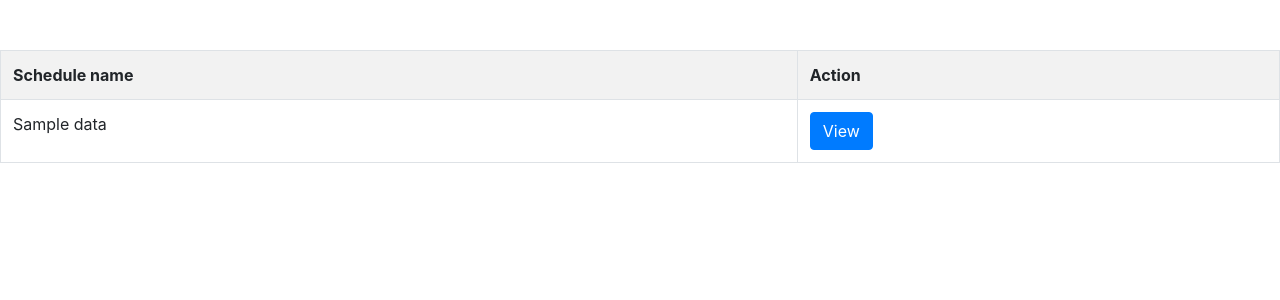
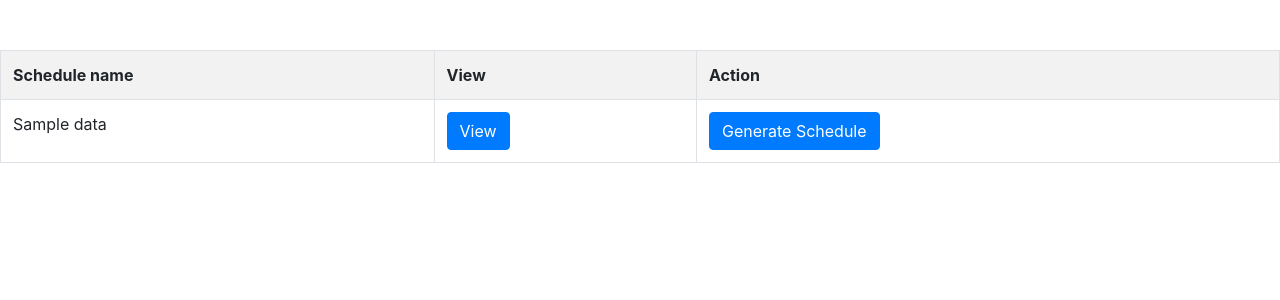
Before and after one commit to jamescndubuisi/roaster, a Django app: template templates/dataframelist.html in a window 1280 px wide. Shown: the top 300 px of the page. Run offline with Django 3.2, Linux system fonts and the light colour scheme; the template is opened without the code that fills it: most values are stand-ins (such as "Sample title", 1, 10 or a date in 2020); some libraries are stand-ins or nearby versions.

Commit message:
view schedule list

```diff
--- a/roost/models.py
+++ b/roost/models.py
@@ -97,3 +97,4 @@ class PreSchedule(models.Model):
     user = models.ForeignKey(User, on_delete=models.CASCADE)
     name = models.CharField(max_length=50, default="No name yet")
     data = PickledObjectField()
+    generated = models.BooleanField(default=False)
--- a/roost/urls.py
+++ b/roost/urls.py
@@ -1,9 +1,10 @@
 from django.urls import path
-from .views import homepage, process, pre_schedule_view, pre_schedule_list
+from .views import homepage, process, pre_schedule_view, pre_schedule_list, generate
 
 urlpatterns = [
     path('', homepage),
     path('process',process),
-    path('see/<int:identity>',pre_schedule_view),
-    path('see',pre_schedule_list),
+    path('view-schedules/<int:identity>',pre_schedule_view, name = "schedules"),
+    path('view-schedules',pre_schedule_list),
+    path('generate',generate),
 ]
--- a/templates/dataframelist.html
+++ b/templates/dataframelist.html
@@ -10,6 +10,7 @@
     <table class="table table-bordered table-striped">
     <tr>
         <th>Schedule name</th>
+        <th>View</th>
          <th>Action</th>
     </tr>
 
@@ -18,6 +19,7 @@
 
            <td>{{ data.name }}</td>
         <td><a href="see/{{ data.id  }}"><button href="see/{{ data.id }}" class="btn btn-primary">View</button></a></td>
+        <td><a href="see/{{ data.id  }}"><button href="see/{{ data.id }}" class="btn btn-primary">Generate Schedule</button></a></td>
           </tr>
 
     {% endfor %}
```
Also changed, not shown: roost/views.py (+7 -3 lines), db.sqlite3, roost/migrations/0004_preschedule_generated.py (added).
